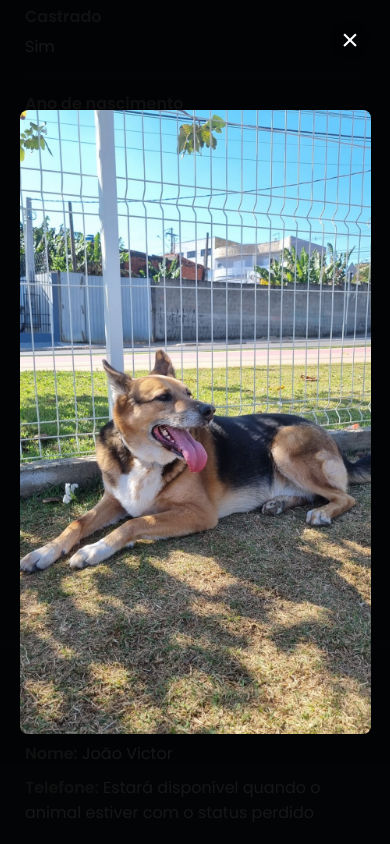
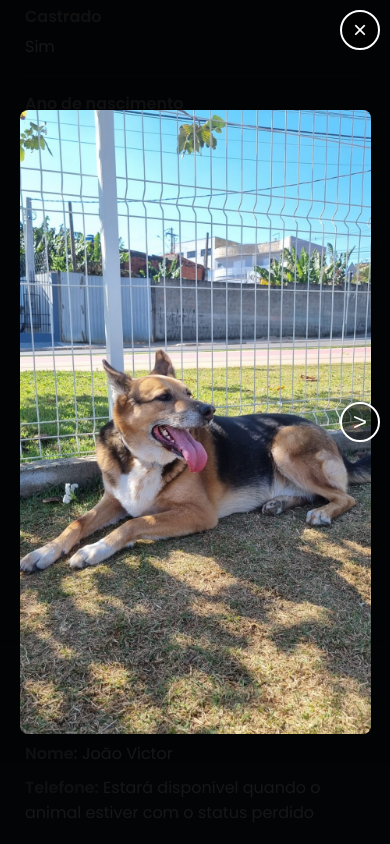
Before and after one commit to jvp116/pingo-status, a plain HTML site: page index.html in a window 390 px wide. Both pictures are taken after a click on the picture 107 px from the left and 1092 px from the top of the page. Shown: the part 670-1514 px from the top of the page. Drawn offline with Linux system fonts and the light colour scheme; no server answers.

Commit message:
feat: improve ux ui

```diff
--- a/index.html
+++ b/index.html
@@ -242,6 +242,8 @@
             border-radius: 8px;
             transform: scale(0.9);
             transition: transform 0.3s ease;
+            user-select: none;
+            -webkit-user-select: none;
         }
 
         .image-modal.open .modal-image {
@@ -249,26 +251,81 @@
         }
 
         .close-image-modal {
-            position: absolute;
+            position: fixed;
             top: 20px;
             right: 20px;
             color: white;
             font-size: 30px;
             cursor: pointer;
-            background: none;
-            border: none;
-            width: 40px;
-            height: 40px;
+            background: rgba(0, 0, 0, 0.5);
+            border: 2px solid white;
+            width: 44px;
+            height: 44px;
             display: flex;
             align-items: center;
             justify-content: center;
             border-radius: 50%;
-            background-color: rgba(0, 0, 0, 0.5);
             transition: background-color 0.3s ease;
+            z-index: 1010;
+            -webkit-tap-highlight-color: transparent;
         }
 
         .close-image-modal:hover {
             background-color: rgba(0, 0, 0, 0.8);
+        }
+
+        .image-nav-button {
+            position: fixed;
+            top: 50%;
+            transform: translateY(-50%);
+            background: rgba(0, 0, 0, 0.5);
+            color: white;
+            border: 2px solid white;
+            width: 44px;
+            height: 44px;
+            border-radius: 50%;
+            display: flex;
+            align-items: center;
+            justify-content: center;
+            cursor: pointer;
+            z-index: 1010;
+            transition: background-color 0.3s ease;
+            -webkit-tap-highlight-color: transparent;
+        }
+
+        .prev-image {
+            left: 20px;
+        }
+
+        .next-image {
+            right: 20px;
+        }
+
+        .image-nav-button:hover {
+            background-color: rgba(0, 0, 0, 0.8);
+        }
+
+        @media (max-width: 600px) {
+
+            .close-image-modal,
+            .image-nav-button {
+                width: 40px;
+                height: 40px;
+                font-size: 24px;
+            }
+
+            .close-image-modal {
+                top: 10px;
+                right: 10px;
+            }
+
+            .prev-image {
+                left: 10px;
+            }
+
+            .next-image {
+                right: 10px;
+            }
         }
 
         .modal.open {
@@ -439,7 +496,8 @@
             <div class="detail-item"><span>Ano de nascimento</span><span>2019</span></div>
             <div class="detail-item"><span>Localização</span><span>Hortolândia - SP</span></div>
             <div class="detail-item"><span>Última atualização</span><span id="lastUpdated"></span></div>
-            </div>        <div class="gallery">
+        </div>
+        <div class="gallery">
             <img src="pingo1.jpg" alt="Pingo 1">
             <img src="pingo2.jpg" alt="Pingo 2">
             <img src="pingo3.jpg" alt="Pingo 3">
@@ -483,6 +541,8 @@
     <!-- Modal de Imagem -->
     <div id="imageModal" class="image-modal">
         <button class="close-image-modal" id="closeImageModal">&times;</button>
+        <button class="image-nav-button prev-image" id="prevImage">&lt;</button>
+        <button class="image-nav-button next-image" id="nextImage">&gt;</button>
         <img class="modal-image" id="modalImage" src="" alt="Imagem ampliada">
     </div>
 
@@ -758,12 +818,17 @@
                 const imageModal = document.getElementById('imageModal');
                 const modalImage = document.getElementById('modalImage');
                 const closeImageBtn = document.getElementById('closeImageModal');
+                const prevImageBtn = document.getElementById('prevImage');
+                const nextImageBtn = document.getElementById('nextImage');
                 const galleryImages = document.querySelectorAll('.gallery img');
+                let currentImageIndex = 0;
 
-                function openImageModal(imageSrc) {
+                function openImageModal(imageSrc, index) {
                     modalImage.src = imageSrc;
+                    currentImageIndex = index;
                     imageModal.classList.add('open');
                     document.body.style.overflow = 'hidden';
+                    updateNavigationButtons();
                 }
 
                 function closeImageModal() {
@@ -771,13 +836,63 @@
                     document.body.style.overflow = '';
                 }
 
-                galleryImages.forEach(img => {
+                function updateNavigationButtons() {
+                    prevImageBtn.style.display = currentImageIndex > 0 ? 'flex' : 'none';
+                    nextImageBtn.style.display = currentImageIndex < galleryImages.length - 1 ? 'flex' : 'none';
+                }
+
+                function showNextImage() {
+                    if (currentImageIndex < galleryImages.length - 1) {
+                        currentImageIndex++;
+                        modalImage.src = galleryImages[currentImageIndex].src;
+                        updateNavigationButtons();
+                    }
+                }
+
+                function showPreviousImage() {
+                    if (currentImageIndex > 0) {
+                        currentImageIndex--;
+                        modalImage.src = galleryImages[currentImageIndex].src;
+                        updateNavigationButtons();
+                    }
+                }
+
+                // Event listeners para touch swipe
+                let touchStartX = 0;
+                let touchEndX = 0;
+
+                modalImage.addEventListener('touchstart', (e) => {
+                    touchStartX = e.changedTouches[0].screenX;
+                }, { passive: true });
+
+                modalImage.addEventListener('touchend', (e) => {
+                    touchEndX = e.changedTouches[0].screenX;
+                    handleSwipe();
+                }, { passive: true });
+
+                function handleSwipe() {
+                    const swipeThreshold = 50;
+                    const swipeDistance = touchEndX - touchStartX;
+
+                    if (Math.abs(swipeDistance) > swipeThreshold) {
+                        if (swipeDistance > 0) {
+                            showPreviousImage();
+                        } else {
+                            showNextImage();
+                        }
+                    }
+                }
+
+                galleryImages.forEach((img, index) => {
                     img.addEventListener('click', () => {
-                        openImageModal(img.src);
+                        openImageModal(img.src, index);
                     });
                 });
 
                 closeImageBtn.addEventListener('click', closeImageModal);
+                prevImageBtn.addEventListener('click', showPreviousImage);
+                nextImageBtn.addEventListener('click', showNextImage);
+
                 imageModal.addEventListener('click', (event) => {
                     if (event.target === imageModal) {
                         closeImageModal();
@@ -785,8 +900,18 @@
                 });
 
                 document.addEventListener('keydown', (event) => {
-                    if (event.key === 'Escape' && imageModal.classList.contains('open')) {
+                    if (!imageModal.classList.contains('open')) return;
+
+                    switch (event.key) {
+                        case 'Escape':
                             closeImageModal();
+                            break;
+                        case 'ArrowLeft':
+                            showPreviousImage();
+                            break;
+                        case 'ArrowRight':
+                            showNextImage();
+                            break;
                     }
                 });
             }
```
Lines whose indentation alone changed are shown as unchanged.
